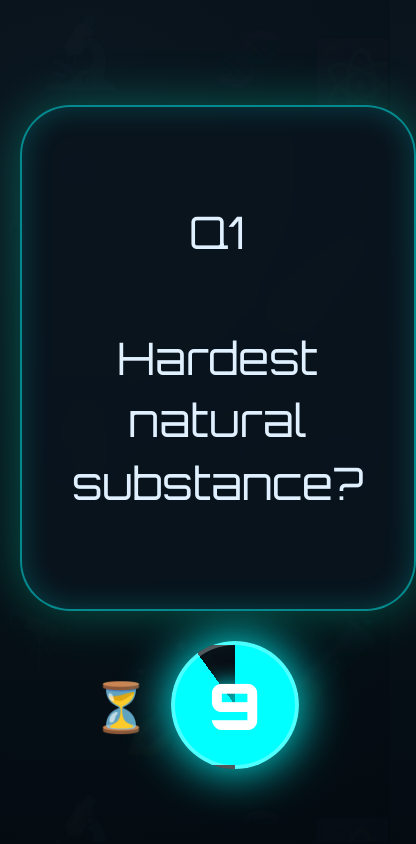
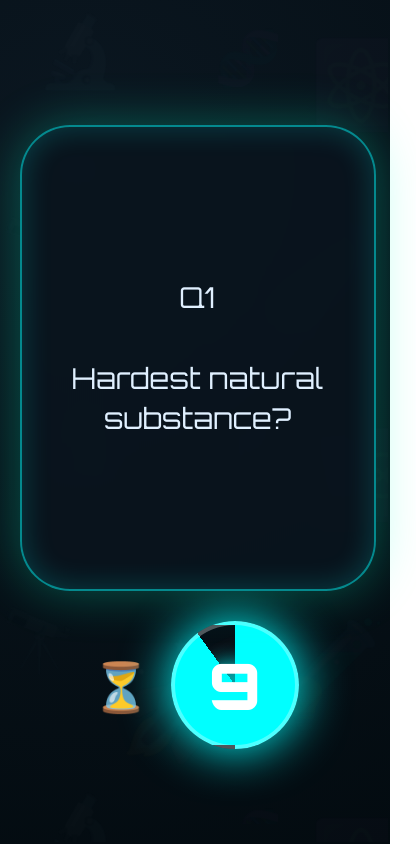
Before and after one commit to mahiyashaikh/nationalsciencedayquiz, a plain HTML site: page Quiz2Set5.html in a window 390 px wide. Shown: the whole page, 416 px wide, since content can reach past the window. Drawn offline with Linux system fonts and the light colour scheme.

Commit message:
Quiz2Set5.html

```diff
--- a/Quiz2Set5.html
+++ b/Quiz2Set5.html
@@ -2,10 +2,10 @@
 <html>
 <head>
 <meta charset="UTF-8">
-<title>Science & Technology Quiz – Set 2</title>
+<title>Science & Technology Quiz – Set 5</title>
 <link href="https://fonts.googleapis.com/css2?family=Orbitron:wght@400;900&display=swap" rel="stylesheet">
 <style>
-/* ----- Same enhanced styles as Set 1 ----- */
+/* ----- same CSS as Set 3 ----- */
 body {
     margin:0;
     font-family:'Orbitron','Segoe UI',sans-serif;
@@ -135,16 +135,21 @@ button:hover {
     font-family:'Orbitron',monospace;
 }
 #cardText { width:100%; white-space:pre-wrap; }
+@media (max-width:700px) {
+    .flashcard { font-size:1.8rem; padding:20px; }
+    button { font-size:1.5rem; padding:15px 30px; }
+}
 </style>
 </head>
 <body>
 
-<!-- NO INTRO SCREEN – only countdown and quiz -->
+<!-- COUNTDOWN -->
 <div class="screen active" id="countdown">
     <h1 style="font-size:4rem;">Prepare for Launch</h1>
     <div id="countdownNumber">3</div>
 </div>
 
+<!-- QUIZ -->
 <div class="screen" id="quiz">
     <div class="flashcard" onclick="nextCard()">
         <div id="cardText"></div>
@@ -156,7 +161,7 @@ button:hover {
 </div>
 
 <script>
-// Audio and logic (same as Set1)
+// Audio functions
 let audioCtx = null;
 function initAudio() {
     if (!audioCtx) audioCtx = new (window.AudioContext || window.webkitAudioContext)();
@@ -191,9 +196,11 @@ const data = [
     {q:"Full form of Wi-Fi?", a:"Wireless Fidelity"}
 ];
 
-let i=0, showAnswer=false, timer, currentSec=10;
+let i = 0;
+let showAnswer = false;
+let timer;
+let currentSec = 10;
 
-// Start countdown automatically on page load
 window.onload = function() {
     initAudio();
     startCountdown();
@@ -220,19 +227,26 @@ function startCountdown() {
 }
 
 function showQuestion() {
-    document.getElementById('cardText').innerText = "Q"+(i+1)+"\n\n"+data[i].q;
-    showAnswer=false; playNextSound(); startTimer();
+    document.getElementById('cardText').innerText = "Q" + (i+1) + "\n\n" + data[i].q;
+    showAnswer = false;
+    playNextSound();
+    startTimer();
 }
+
 function showAnswerCard() {
-    document.getElementById('cardText').innerText = "✔ ANSWER\n\n"+data[i].a;
-    showAnswer=true; playAnswerSound(); startTimer();
+    document.getElementById('cardText').innerText = "✔ ANSWER\n\n" + data[i].a;
+    showAnswer = true;
+    playAnswerSound();
+    startTimer();
 }
+
 function nextCard() {
     clearInterval(timer);
-    if(!showAnswer) showAnswerCard();
-    else {
+    if (!showAnswer) {
+        showAnswerCard();
+    } else {
         i++;
-        if(i>=data.length) {
+        if (i >= data.length) {
             playFanfare();
             document.querySelector('.flashcard').innerHTML = `
                 <div style="font-size:2.5rem;">
@@ -241,26 +255,39 @@ document.querySelector('.flashcard').innerHTML = `
                 <button onclick="playAgain()">🔁 PLAY AGAIN</button><br><br>
                 <button onclick="goBonus()">✨ EXTRA SET</button>
                 </div>`;
-document.getElementById('timerRing').innerText='🏆';
+            document.getElementById('timerRing').innerText = '🏆';
             return;
         }
         showQuestion();
     }
 }
+
 function startTimer() {
-    currentSec=10; updateTimerDisplay();
-    timer=setInterval(()=>{ currentSec--; updateTimerDisplay(); playTick();
-        if(currentSec<=0){ clearInterval(timer); nextCard(); }
-    },1000);
+    currentSec = 10;
+    updateTimerDisplay();
+    timer = setInterval(() => {
+        currentSec--;
+        updateTimerDisplay();
+        playTick();
+        if (currentSec <= 0) {
+            clearInterval(timer);
         }
+    }, 1000);
+}
+
 function updateTimerDisplay() {
-    const ring=document.getElementById('timerRing');
-    ring.innerText=currentSec;
-    let deg=(currentSec/10)*360;
-    ring.style.background=`conic-gradient(cyan ${deg}deg, transparent ${deg}deg)`;
+    const ring = document.getElementById('timerRing');
+    ring.innerText = currentSec;
+    let deg = (currentSec / 10) * 360;
+    ring.style.background = `conic-gradient(cyan ${deg}deg, transparent ${deg}deg)`;
 }
-function playAgain() { window.location.href="Quiz2Set1.html"; }
-function goBonus() { window.location.href="Quiz2Set6.html"; }
+
+function playAgain() {
+    window.location.href = "Quiz2Set1.html";
+}
+function goBonus() {
+    window.location.href = "Quiz2Set6.html";
+}
 </script>
 </body>
 </html>
```
Lines whose indentation alone changed are shown as unchanged.
